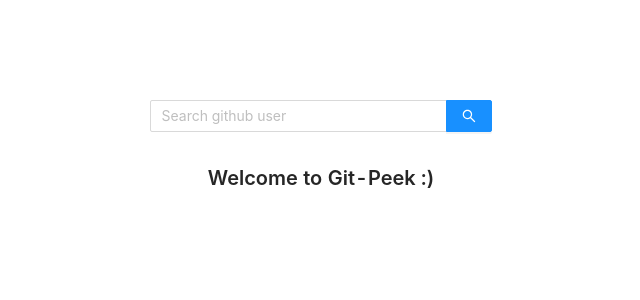
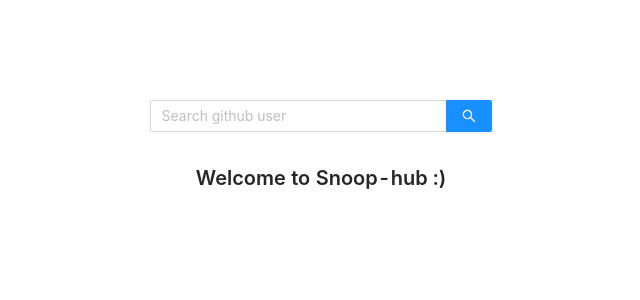
Before and after one commit to ardaplun/snoop-hub, a React (Create React App) app: page / in a window 1280 px wide. Shown: the top 300 px of the page, without its empty margins (319-959 px from the left). Built offline with nearby package versions, Linux system fonts and the light colour scheme.

Commit message:
rename to snoop-hub

```diff
--- a/package.json
+++ b/package.json
@@ -1,7 +1,9 @@
 {
-  "name": "git-peek",
+  "name": "snoop-hub",
   "version": "0.1.0",
   "private": true,
+  "license": "MIT",
+  "author": "Tenta <yulianwardana@gmail.com>",
   "dependencies": {
     "@testing-library/jest-dom": "^4.2.4",
     "@testing-library/react": "^9.3.2",
--- a/src/pages/Home.tsx
+++ b/src/pages/Home.tsx
@@ -117,7 +117,7 @@ export const HomePage = () => {
           </Fragment>
         ) : (
           <div style={{ textAlign: 'center' }}>
-            <Title level={4}>{isFirst ? 'Welcome to Git-Peek :)' : isSearching ? '' : 'No Result'}</Title>
+            <Title level={4}>{isFirst ? 'Welcome to Snoop-hub :)' : isSearching ? '' : 'No Result'}</Title>
           </div>
         )}
         <div style={{ display: 'flex', justifyContent: 'center', margin: '16px 0 40px' }}>
```
